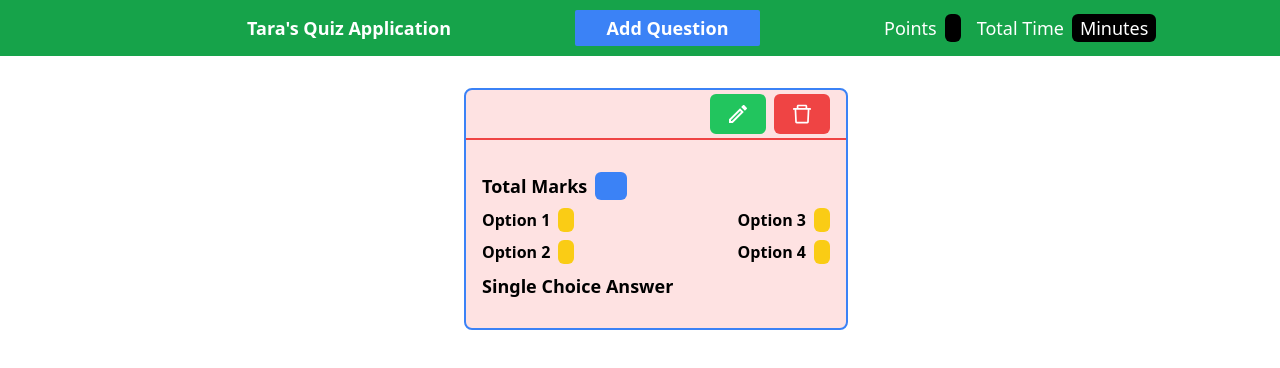
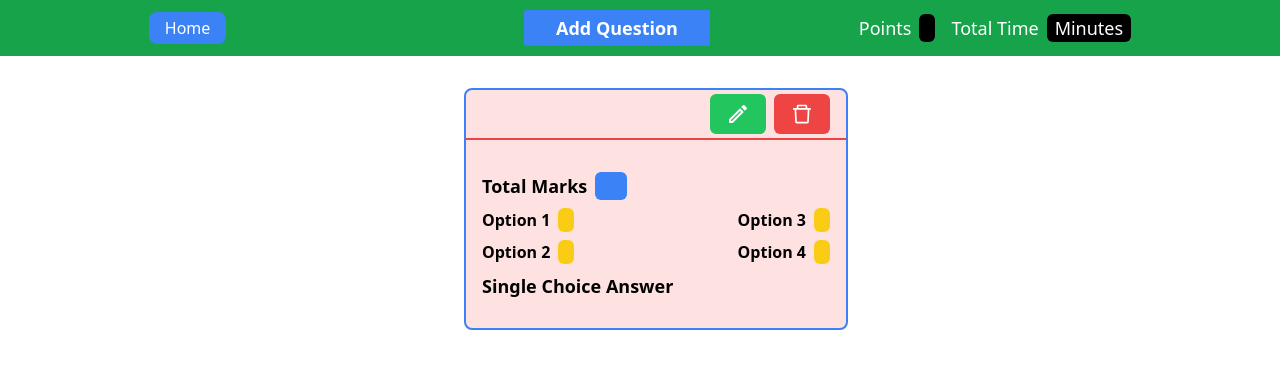
Before and after one commit to tara122333/Quiz-Assignment, a React (Create React App) app: page /edit/quiz/1 in a window 1280 px wide. Shown: the top 368 px of the page. Built offline with nearby package versions, Linux system fonts and the light colour scheme; no server answers.

Commit message:
Navbar added Home link

```diff
--- a/src/components/Navbar/QuestionNavbar.jsx
+++ b/src/components/Navbar/QuestionNavbar.jsx
@@ -1,5 +1,6 @@
 import React, {  useState } from 'react';
 import QuizQuestionPopUpModel from '../QuizEditing/QuizQuestionPopUp';
+import { Link } from 'react-router-dom';
 
 const QuestionNavbar = (props) => {
     const [quizQuestionOpen, setQuizQuestionOpen] = useState(false);
@@ -8,16 +9,20 @@ const QuestionNavbar = (props) => {
     <>
         <QuizQuestionPopUpModel isOpen={quizQuestionOpen} setIsOpen={setQuizQuestionOpen} />
         <nav className='flex justify-evenly items-center py-1 bg-green-600'>
-            <div className='h-12 flex justify-center items-center'>
-                <span className='text-xl font-bold text-white'>
+            <div className='h-12 flex justify-evenly items-center gap-1 '>
+                <Link to={"/"}>
+                    <h1 className='px-4 py-1 bg-blue-500 rounded-lg cursor-pointer text-white hover:bg-blue-700 '>
+                        Home
+                    </h1>
+                </Link>
+
+            </div>
+            <div>
+            <span className='text-xl font-bold text-white'>
                     {
                         props.quizName
                     }
                 </span>
-            </div>
-            <div>
-                <h1 className='font-bold text-lg text-white
-                '>Tara's Quiz Application</h1>
             </div>
             <div className='bg-blue-500 hover:bg-blue-700 px-4 text-white rounded-lg py-1 flex justify-center items-center md:px-6 lg:px-8 lg:cursor-pointer lg:rounded-sm' onClick={quizQuestionOpenModel}>
                 <span className='font-semibold text-lg'>Add Question</span>
```
